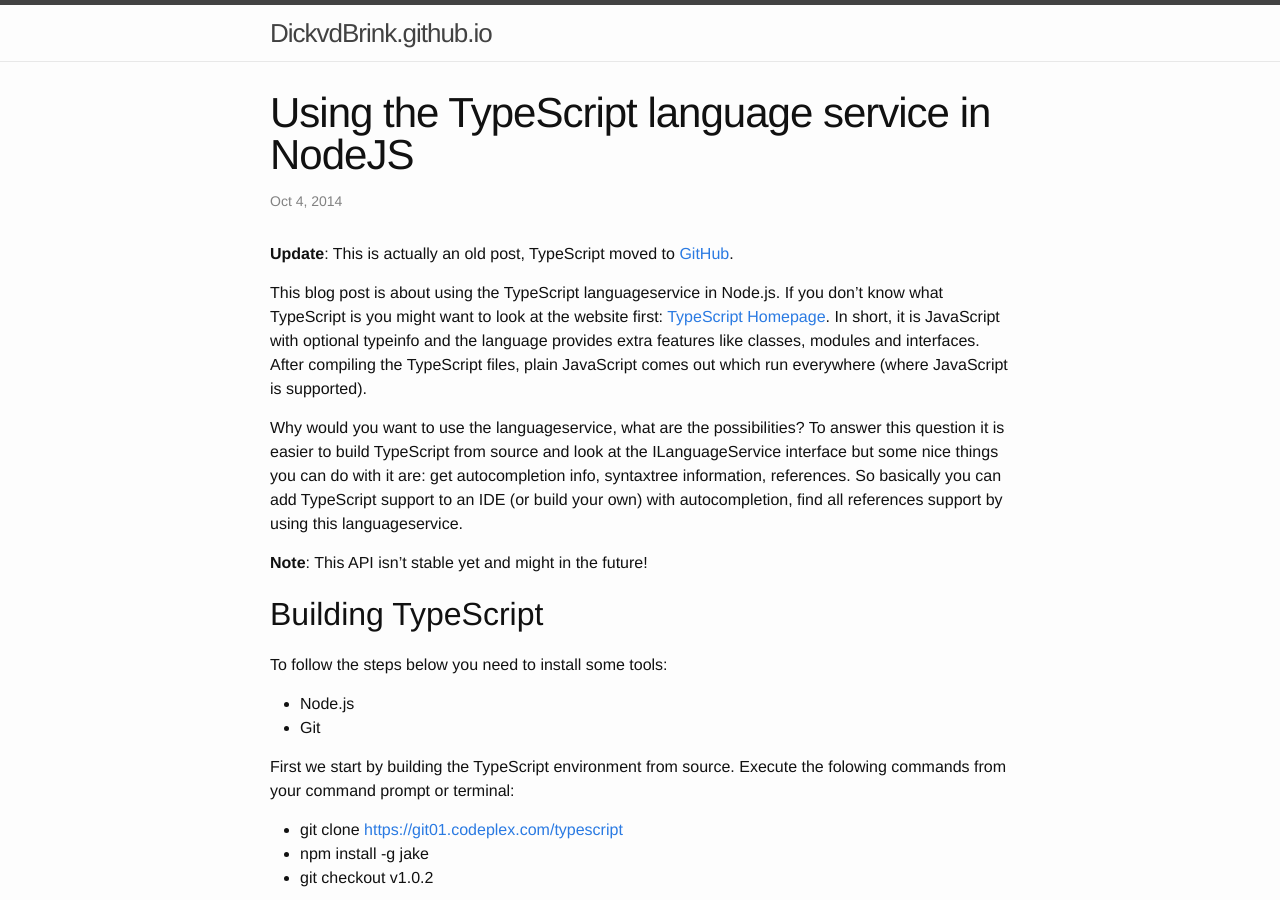
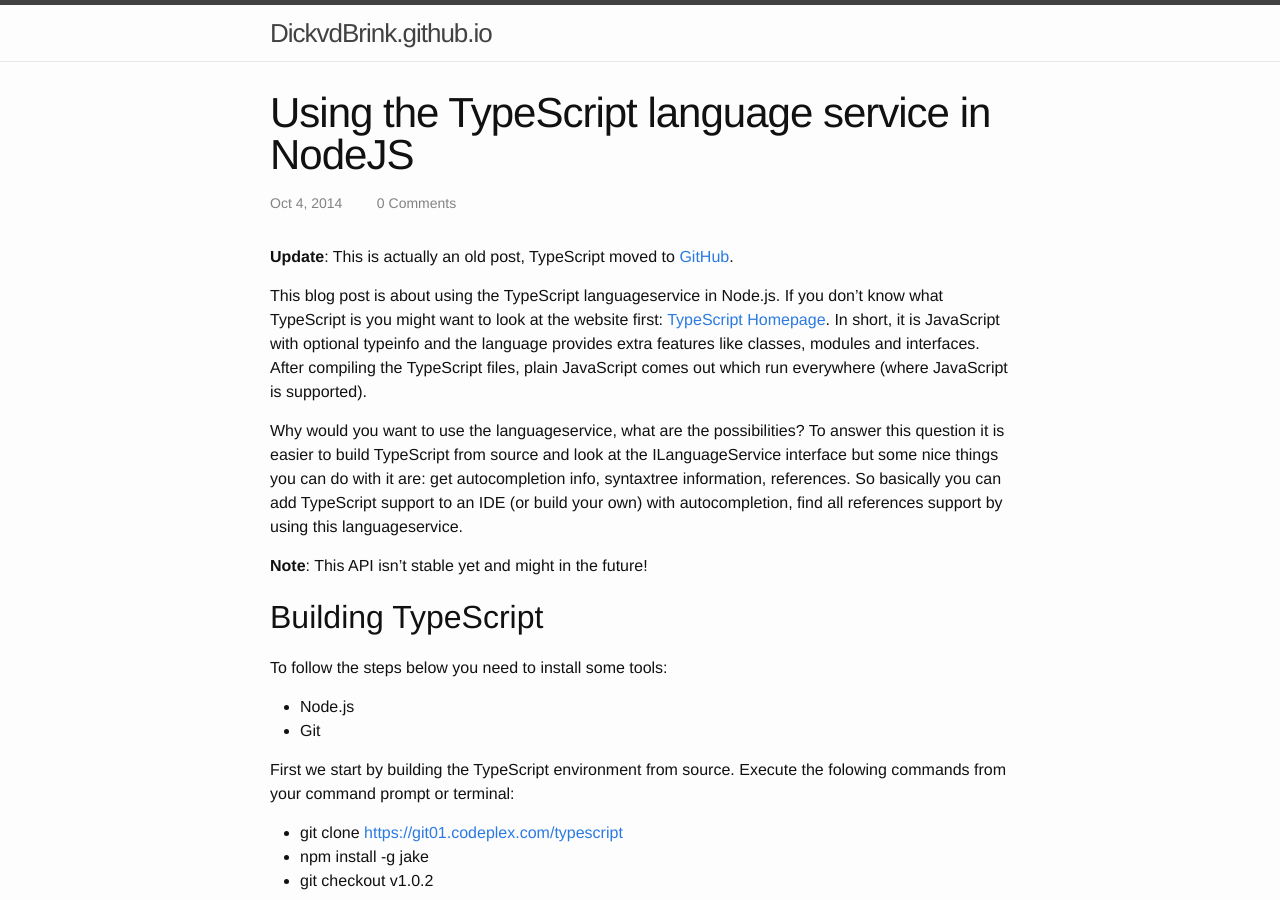
Before and after one commit to DickvdBrink/DickvdBrink.github.io, a Jekyll site: the page built from _posts/2014-10-04-TypeScript-language-service.markdown, in a window 1280 px wide and 900 px high. Built offline with Jekyll 4.4.1, drawn with Linux system fonts in a browser that asks for light colours; comment, search, counter and statistics services are not loaded.

Commit message:
Added comment count to article itself too

```diff
--- a/_layouts/post.html
+++ b/_layouts/post.html
@@ -3,12 +3,13 @@
 ---
 <div class="post">
 
-  <header class="post-header">
-    <h1 class="post-title">{{ page.title }}</h1>
-    <p class="post-meta">{{ page.date | date: "%b %-d, %Y" }}{% if page.author %} • {{ page.author }}{% endif %}{% if page.meta %} • {{ page.meta }}{% endif %}</p>
-  </header>
 
   <article class="post-content">
+    <header class="post-header">
+      <h1 class="post-title">{{ page.title }}</h1>
+      <span class="post-meta">{{ page.date | date: "%b %-d, %Y" }}{% if page.author %} • {{ page.author }}{% endif %}{% if page.meta %} • {{ page.meta }}{% endif %}</span>
+      <a class="post-meta comments" href="#disqus_thread">0 Comments</a>
+    </header>
     {{ content }}
 
     {% include comments.html %}
```
